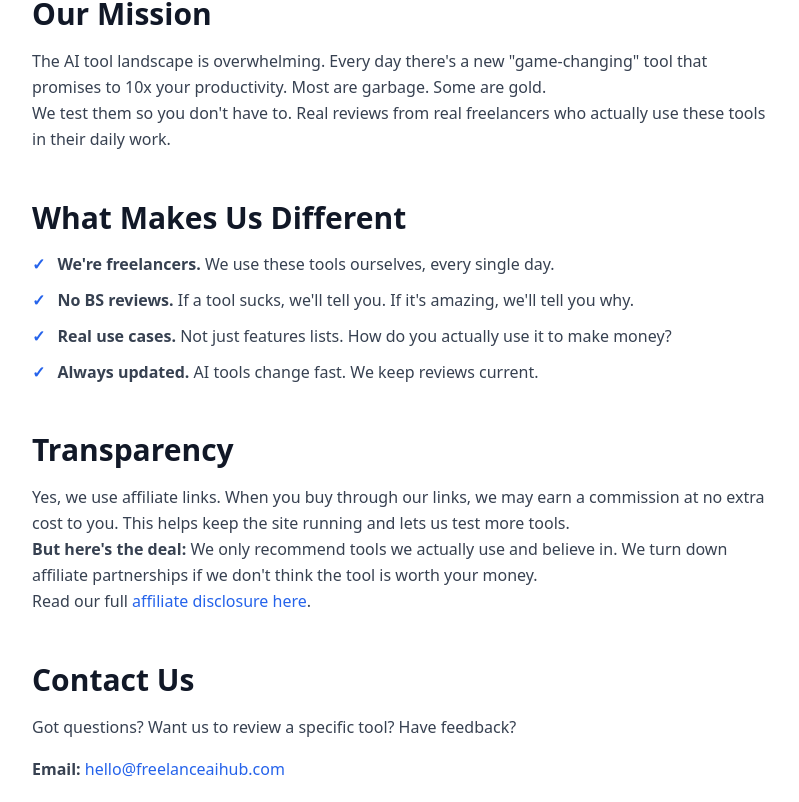
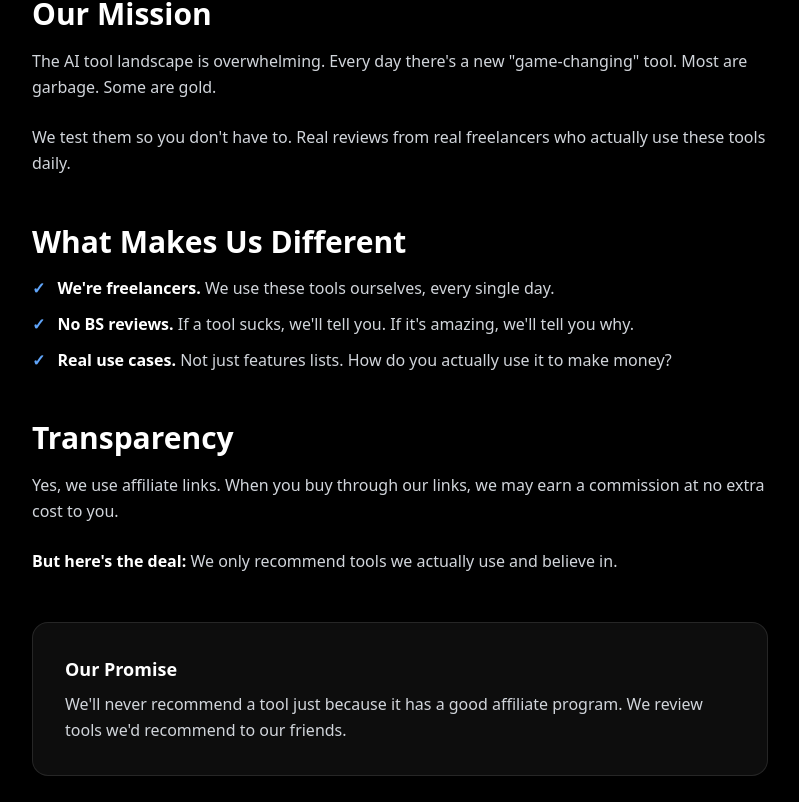
Before and after one commit to eddclawd-lang/freelance-ai-hub, a Next.js app: page /about in a window 1280 px wide. Shown: the part 318-1120 px from the top of the page, without its empty margins (240-1039 px from the left). Built offline with nearby package versions, Linux system fonts and the light colour scheme.

Commit message:
Black theme about page

```diff
--- a/app/about/page.tsx
+++ b/app/about/page.tsx
@@ -1,79 +1,59 @@
 export const metadata = {
-  title: 'About FreelanceAI Hub - Our Mission',
-  description: 'Learn about FreelanceAI Hub and why we help freelancers discover the best AI tools.',
+  title: 'About FreelanceAI Hub',
+  description: 'About FreelanceAI Hub and our mission.',
 }
 
 export default function About() {
   return (
-    <main className="bg-white min-h-screen">
+    <main className="bg-black min-h-screen text-white">
       <div className="container mx-auto px-4 py-16 max-w-3xl">
-        <h1 className="text-4xl md:text-5xl font-bold text-gray-900 mb-6">
+        <h1 className="text-5xl font-bold mb-6 bg-gradient-to-r from-white to-gray-400 bg-clip-text text-transparent">
           About FreelanceAI Hub
         </h1>
 
-        <div className="prose prose-lg max-w-none">
-          <p className="text-xl text-gray-700 leading-relaxed mb-8">
+        <div className="prose prose-invert prose-lg max-w-none">
+          <p className="text-xl text-gray-300 leading-relaxed mb-8">
             We're freelancers who got tired of wasting time and money on AI tools that didn't deliver.
           </p>
 
-          <h2 className="text-3xl font-bold text-gray-900 mt-12 mb-4">Our Mission</h2>
-          <p className="text-gray-700 leading-relaxed">
-            The AI tool landscape is overwhelming. Every day there's a new "game-changing" tool that promises
-            to 10x your productivity. Most are garbage. Some are gold.
+          <h2 className="text-3xl font-bold text-white mt-12 mb-4">Our Mission</h2>
+          <p className="text-gray-300 leading-relaxed mb-6">
+            The AI tool landscape is overwhelming. Every day there's a new "game-changing" tool. Most are garbage. Some are gold.
           </p>
-          <p className="text-gray-700 leading-relaxed">
-            We test them so you don't have to. Real reviews from real freelancers who actually use these tools
-            in their daily work.
+          <p className="text-gray-300 leading-relaxed mb-6">
+            We test them so you don't have to. Real reviews from real freelancers who actually use these tools daily.
           </p>
 
-          <h2 className="text-3xl font-bold text-gray-900 mt-12 mb-4">What Makes Us Different</h2>
-          <ul className="space-y-3 text-gray-700">
+          <h2 className="text-3xl font-bold text-white mt-12 mb-4">What Makes Us Different</h2>
+          <ul className="space-y-3 text-gray-300">
             <li className="flex gap-3">
-              <span className="text-blue-600 font-bold">✓</span>
-              <span><strong>We're freelancers.</strong> We use these tools ourselves, every single day.</span>
+              <span className="text-blue-400 font-bold">✓</span>
+              <span><strong className="text-white">We're freelancers.</strong> We use these tools ourselves, every single day.</span>
             </li>
             <li className="flex gap-3">
-              <span className="text-blue-600 font-bold">✓</span>
-              <span><strong>No BS reviews.</strong> If a tool sucks, we'll tell you. If it's amazing, we'll tell you why.</span>
+              <span className="text-blue-400 font-bold">✓</span>
+              <span><strong className="text-white">No BS reviews.</strong> If a tool sucks, we'll tell you. If it's amazing, we'll tell you why.</span>
             </li>
             <li className="flex gap-3">
-              <span className="text-blue-600 font-bold">✓</span>
-              <span><strong>Real use cases.</strong> Not just features lists. How do you actually use it to make money?</span>
-            </li>
-            <li className="flex gap-3">
-              <span className="text-blue-600 font-bold">✓</span>
-              <span><strong>Always updated.</strong> AI tools change fast. We keep reviews current.</span>
+              <span className="text-blue-400 font-bold">✓</span>
+              <span><strong className="text-white">Real use cases.</strong> Not just features lists. How do you actually use it to make money?</span>
             </li>
           </ul>
 
-          <h2 className="text-3xl font-bold text-gray-900 mt-12 mb-4">Transparency</h2>
-          <p className="text-gray-700 leading-relaxed">
-            Yes, we use affiliate links. When you buy through our links, we may earn a commission at no extra
-            cost to you. This helps keep the site running and lets us test more tools.
+          <h2 className="text-3xl font-bold text-white mt-12 mb-4">Transparency</h2>
+          <p className="text-gray-300 leading-relaxed mb-6">
+            Yes, we use affiliate links. When you buy through our links, we may earn a commission at no extra cost to you.
           </p>
-          <p className="text-gray-700 leading-relaxed">
-            <strong>But here's the deal:</strong> We only recommend tools we actually use and believe in.
-            We turn down affiliate partnerships if we don't think the tool is worth your money.
-          </p>
-          <p className="text-gray-700 leading-relaxed">
-            Read our full <a href="/disclosure" className="text-blue-600 hover:underline">affiliate disclosure here</a>.
+          <p className="text-gray-300 leading-relaxed mb-6">
+            <strong className="text-white">But here's the deal:</strong> We only recommend tools we actually use and believe in.
           </p>
 
-          <h2 className="text-3xl font-bold text-gray-900 mt-12 mb-4">Contact Us</h2>
-          <p className="text-gray-700 leading-relaxed mb-4">
-            Got questions? Want us to review a specific tool? Have feedback?
-          </p>
-          <p className="text-gray-700 leading-relaxed">
-            <strong>Email:</strong> <a href="mailto:hello@freelanceaihub.com" className="text-blue-600 hover:underline">hello@freelanceaihub.com</a>
-          </p>
-
-          <div className="bg-blue-50 border-l-4 border-blue-600 p-6 mt-12">
-            <p className="text-lg text-gray-900 font-semibold mb-2">
+          <div className="bg-white/5 border border-white/10 rounded-2xl p-8 mt-12">
+            <p className="text-lg text-white font-semibold mb-2">
               Our Promise
             </p>
-            <p className="text-gray-700 leading-relaxed">
-              We'll never recommend a tool just because it has a good affiliate program. We review tools we'd
-              recommend to our friends. Your trust matters more than any commission.
+            <p className="text-gray-300 leading-relaxed">
+              We'll never recommend a tool just because it has a good affiliate program. We review tools we'd recommend to our friends.
             </p>
           </div>
         </div>
```
